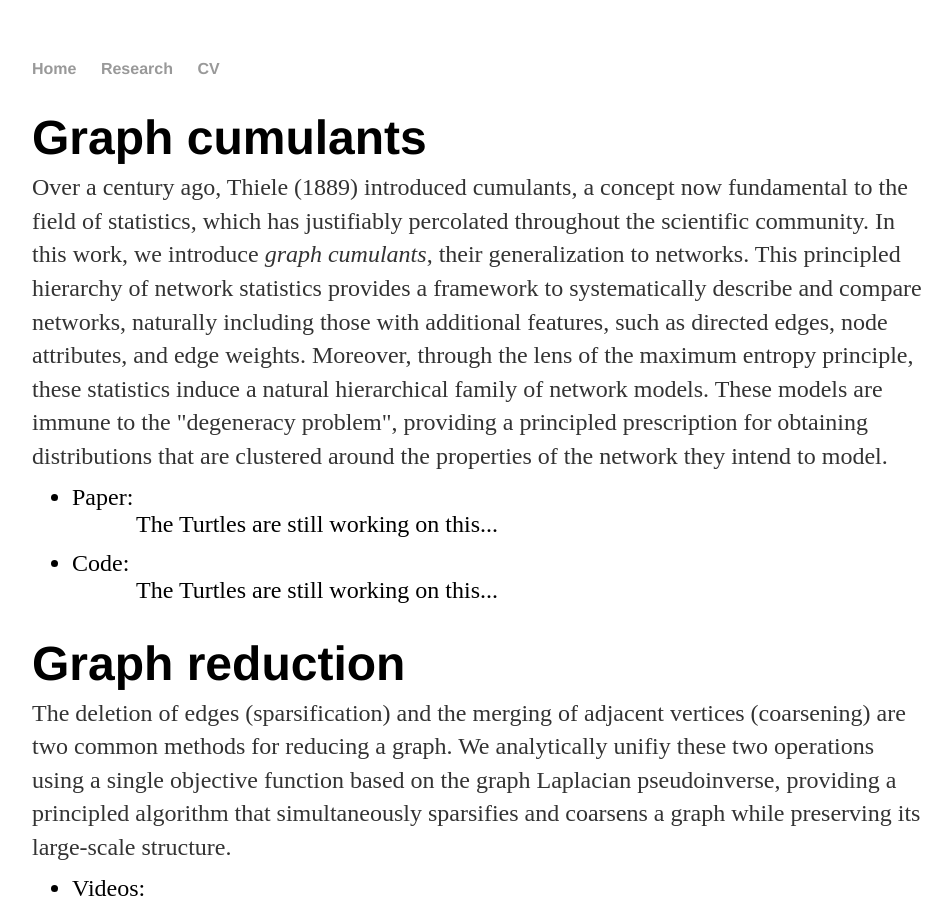
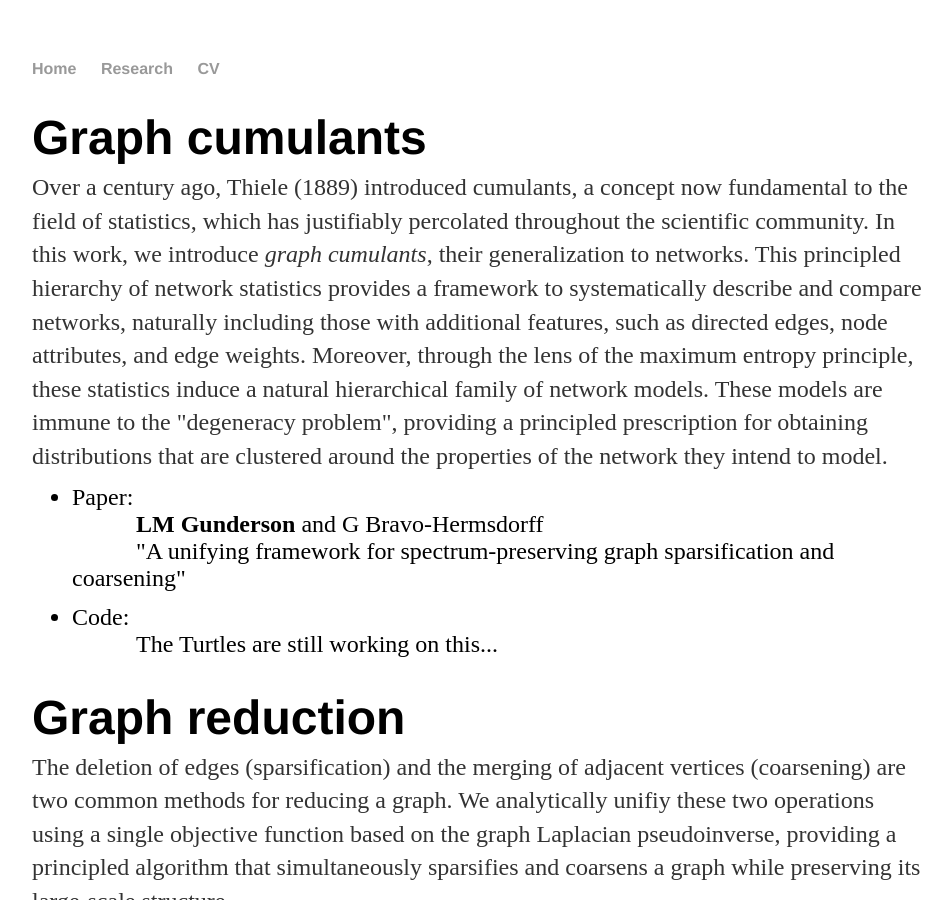
Before and after one commit to LeeMGunderson/LeeMGunderson.github.io, a Jekyll site: the page built from research/index.html, in a window 1280 px wide and 900 px high. Shown: the whole window, without its empty margins (160-1112 px from the left). Built offline with Jekyll 4.4.1, drawn with Linux system fonts in a browser that asks for light colours.

Commit message:
Update CV (need to include arXiv link tomorrow)

```diff
--- a/research/index.html
+++ b/research/index.html
@@ -8,7 +8,9 @@ title: Research
 		<ul>
 			<li style="font-size:24px; margin-bottom:12px;">Paper:
 				<br>
-				<font style="margin-left:64px; font-size:24px;">The Turtles are still working on this...</font>
+				<font style="margin-left:64px; font-size:24px;"><strong>LM Gunderson</strong> and G Bravo-Hermsdorff</font>
+				<br>
+				<font style="margin-left:64px; font-size:24px;">"A unifying framework for spectrum-preserving graph sparsification and coarsening"</font>
 			</li>
 			<li style="font-size:24px; margin-bottom:12px;">Code:
 				<br>
```
Also changed, not shown: 3 other files.
